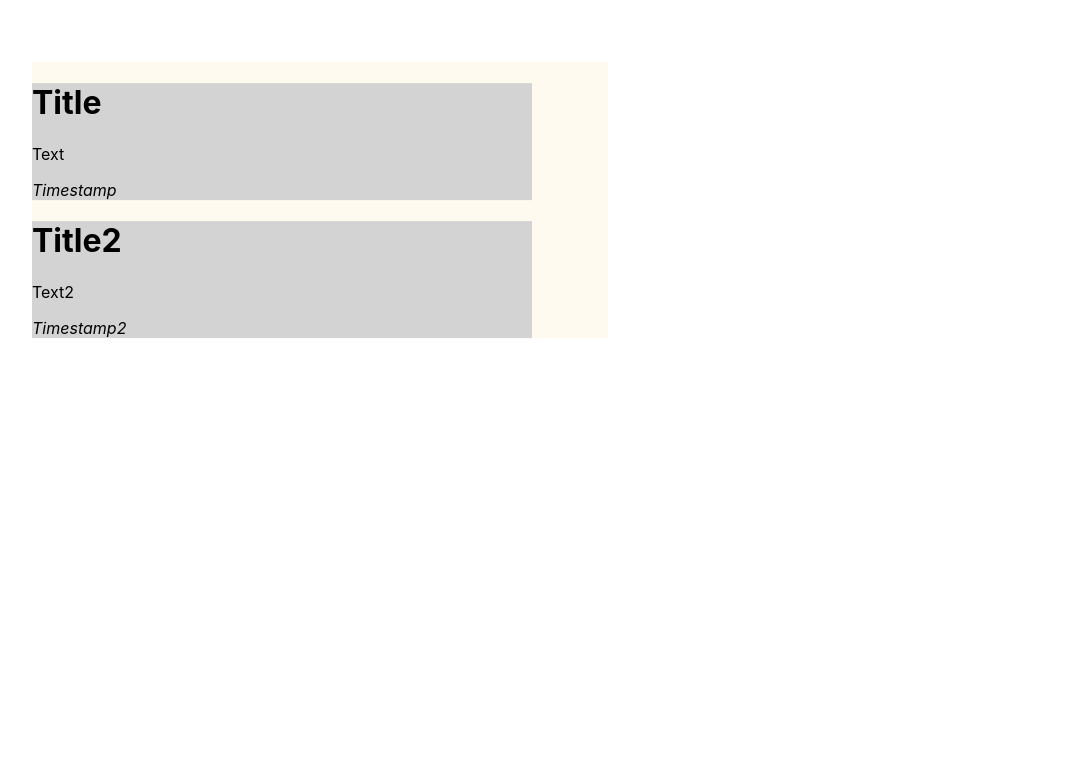
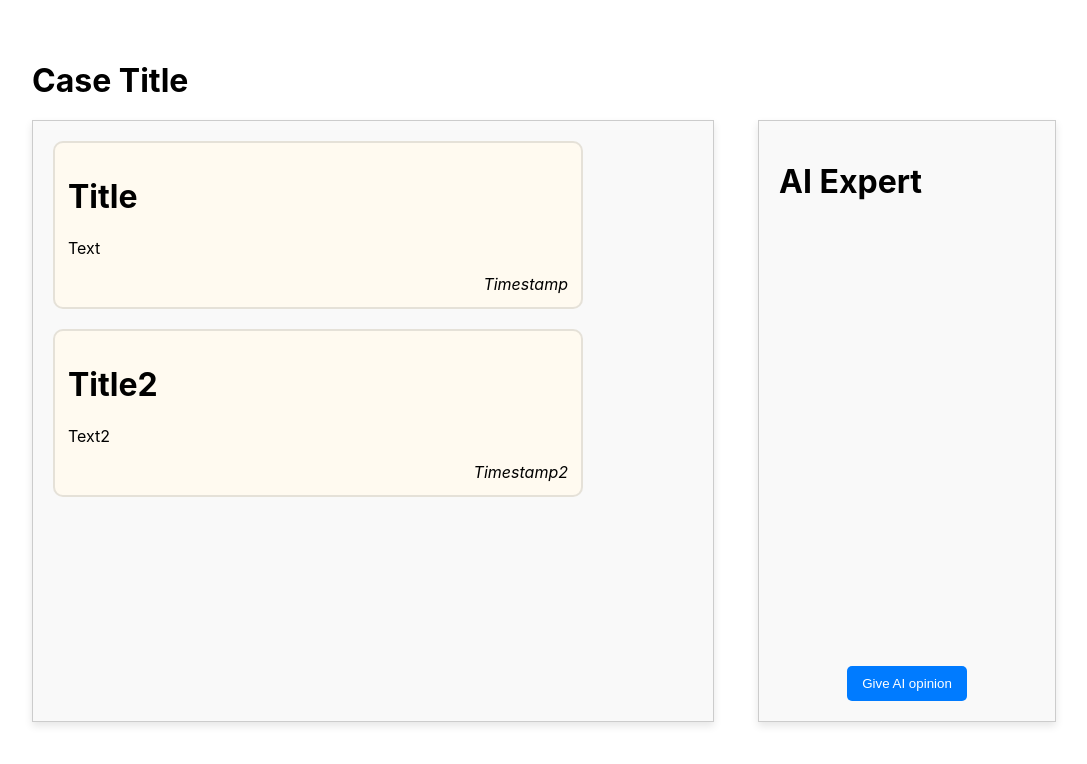
Before and after one commit to hacktrinity-unreal/live-summariser, a React (Create React App) app in the folder live-sum-app/: page /page_1 in a window 1280 px wide. Shown: the top 764 px of the page, without its empty margins (96-1183 px from the left). Built offline with nearby package versions, Linux system fonts and the light colour scheme.

Commit message:
touch ups

```diff
--- a/live-sum-app/src/App.js
+++ b/live-sum-app/src/App.js
@@ -7,7 +7,7 @@ function App() {
   return (
     <BrowserRouter>
         <Routes>
-          <Route path="/" element={<Page_1 />} />
+          <Route path="/" element={<Home />} />
           <Route path="/page_1" element={<Page_1 />} />
         </Routes>
     </BrowserRouter>
--- a/live-sum-app/src/index.css
+++ b/live-sum-app/src/index.css
@@ -12,11 +12,9 @@ code {
     monospace;
 }
 
-.ai-expert-container {
+.sub-container {
   position: fixed; /* Make the container fixed on the screen */
   top: 15%; /* Center vertically */
-  right: 10%; /* Align to the right with some space */
-  width: 20%; /* Set width to 20% */
   height: 70%; /* Set height to 70% */
   background-color: #f9f9f9; /* Light background for better visibility */
   border: 1px solid #ccc; /* Optional: Add border */
@@ -26,16 +24,26 @@ code {
   flex-direction: column; /* Align items in a column */
 }
 
-.opinion-container {
-  /* Container for the opinion AI and the title */
-}
-
-.opinion-ai-box {
+.general-container {
   margin-top: 10px; /* Optional: Add some space below the title */
   padding: 10px;
   border: 1px solid #007BFF; /* Border for the opinion box */
   border-radius: 5px; /* Rounded corners */
   background-color: #e9f7fe; /* Light blue background for the opinion box */
+}
+
+.ai-expert-container {
+  width: 20%; /* Set width to 20% */
+  right: 10%; /* Align to the right with some space */
+}
+
+.key-moment-container {
+  width: 50%;
+  left: 10%; /* Align to the left with some space */
+}
+
+.opinion-container {
+  /* Container for the opinion AI and the title */
 }
 
 .opinion-button {
@@ -54,21 +62,26 @@ code {
   background-color: #0056b3; /* Darker shade on hover */
 }
 
-.key-moment-container {
-  position: absolute;
-  width: 45%;
-  left: 10%;
-  top: 25%;
-  transform: translate(0, -50%);
-  background-color: floralwhite;
-}
-
 .key-moment {
   width: 500px;
   border: 3px black;
-  background-color: lightgray;
+  background-color: floralwhite;
+  border: 2px solid rgba(0, 0, 0, 0.1);
+  border-radius: 10px;
+  padding: 13px;
 }
 
 .key-moment-timestamp {
   text-align: right;
+  display: block;
 }
+
+.case-title-container {
+  position: fixed;
+  top: 5%;
+  left: 10%;
+}
+
+.case-title-text {
+
+}
--- a/live-sum-app/src/page_1.js
+++ b/live-sum-app/src/page_1.js
@@ -4,18 +4,33 @@ import './index.css'; // Import the CSS file
 const App = () => {
     return (
         <div>
+            <CaseTitle />
             <KeyMomentContainer />
+            <AIExpert />
         </div>
     );
 };
 
+function CaseTitle(title) {
+    return (
+        <div className="case-title-container">
+            <h1 className="case-title-text">
+            Case Title
+            </h1>
+        </div>
+    );
+}
+
 function KeyMoment(title, text, timestamp) {
     return (
-        <div className="key-moment">
-            <h1 className="key-moment-title">{title}</h1>
-            <p className="key-moment-text">{text}</p>
-            <i className="key-moment-timestamp">{timestamp}</i>
-        </div>
+        <>
+            <div className="key-moment">
+                <h1 className="key-moment-title">{title}</h1>
+                <p className="key-moment-text">{text}</p>
+                <i className="key-moment-timestamp">{timestamp}</i>
+            </div>
+            <br></br>
+        </>
     );
 }
 
@@ -23,7 +38,7 @@ function KeyMomentContainer() {
     let keyMoments = [new KeyMoment("Title", "Text", "Timestamp"), new KeyMoment("Title2", "Text2", "Timestamp2")];
 
     return (
-        <div className = "key-moment-container">
+        <div className = "sub-container key-moment-container">
             {keyMoments}
         </div>
     );
@@ -35,7 +50,7 @@ function AIExpert(){
         setShowOpinionAI(true); // Toggle the state
     };
     return (
-        <div className="ai-expert-container">
+        <div className="sub-container ai-expert-container">
             <div className="opinion-container">
                 <h1>AI Expert</h1>
                 {showOpinionAI && <OpinionAI />}
@@ -49,8 +64,7 @@ function AIExpert(){
 }
 function OpinionAI(){
     return (
-        <div className="opinion-ai-box">
-
+        <div className="general-container">
             <p>This should be the opinion of the AI expert</p>
         </div>
     )
```
